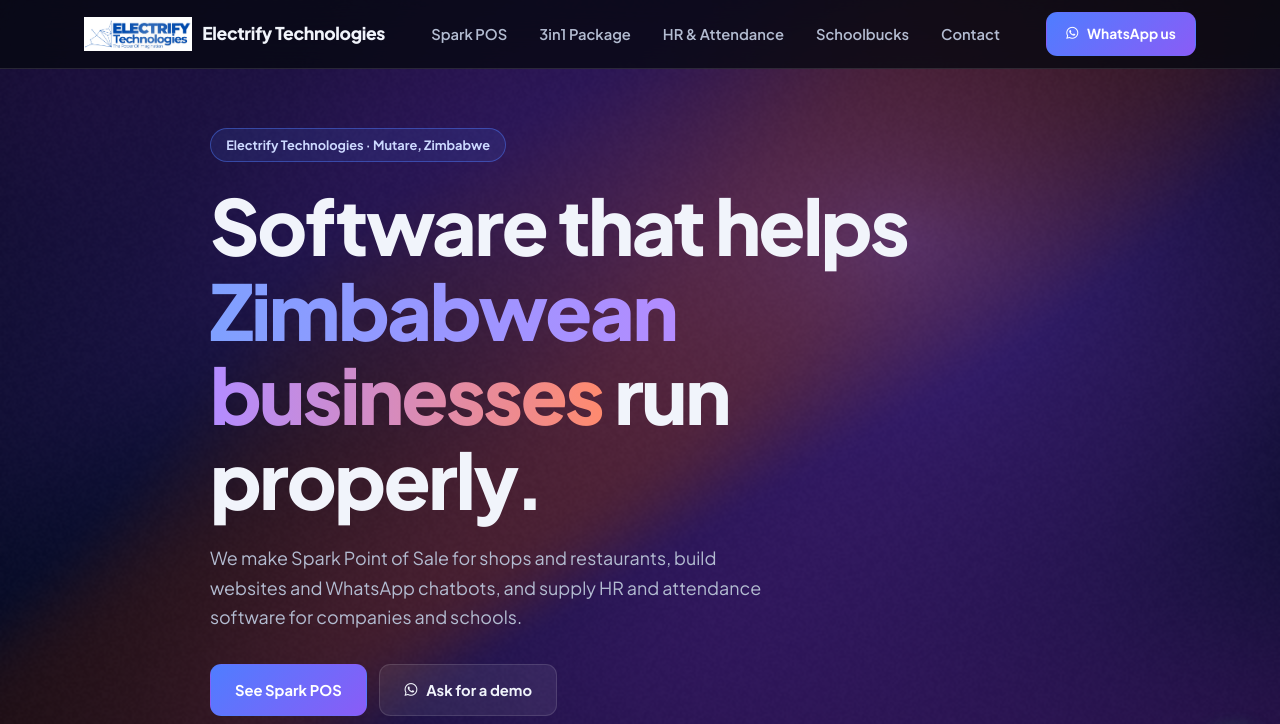
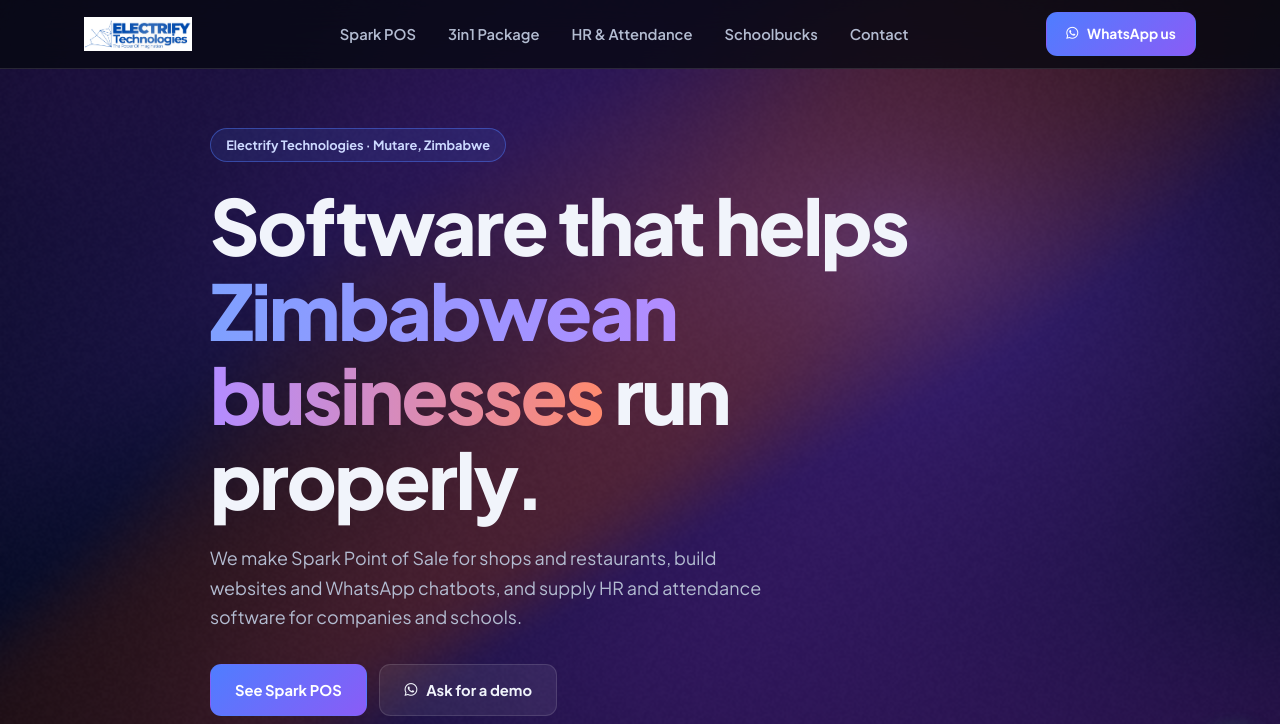
Before and after one commit to EngMujakata/electrify.co.zw, a plain HTML site: page index.html in a window 1280 px wide. Shown: the top 724 px of the page. Drawn offline with Linux system fonts and the light colour scheme.

Commit message:
Update index.html

```diff
--- a/index.html
+++ b/index.html
@@ -127,7 +127,7 @@ section{padding:4.5rem 0}
 <canvas id="bg" aria-hidden="true"></canvas>
 
 <header><div class="wrap nav">
-<a href="#" class="logo"><img src="logo.png" alt="" onerror="this.remove()"><span>Electrify Technologies</span></a>
+<a href="#" class="logo"><img src="logo.png" alt="" onerror="this.remove()"><span></span></a>
 <ul class="links" id="links">
 <li><a href="#spark-pos">Spark POS</a></li>
 <li><a href="#package">3in1 Package</a></li>
```
